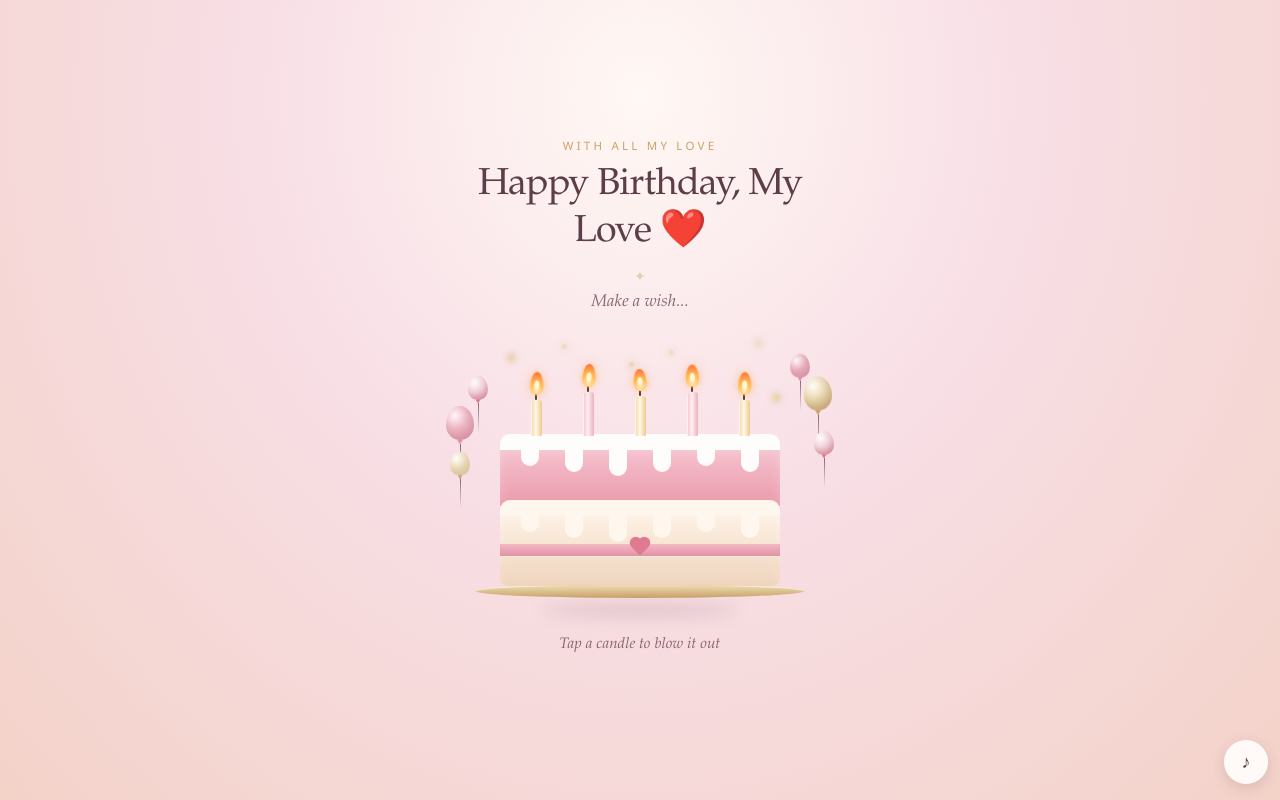
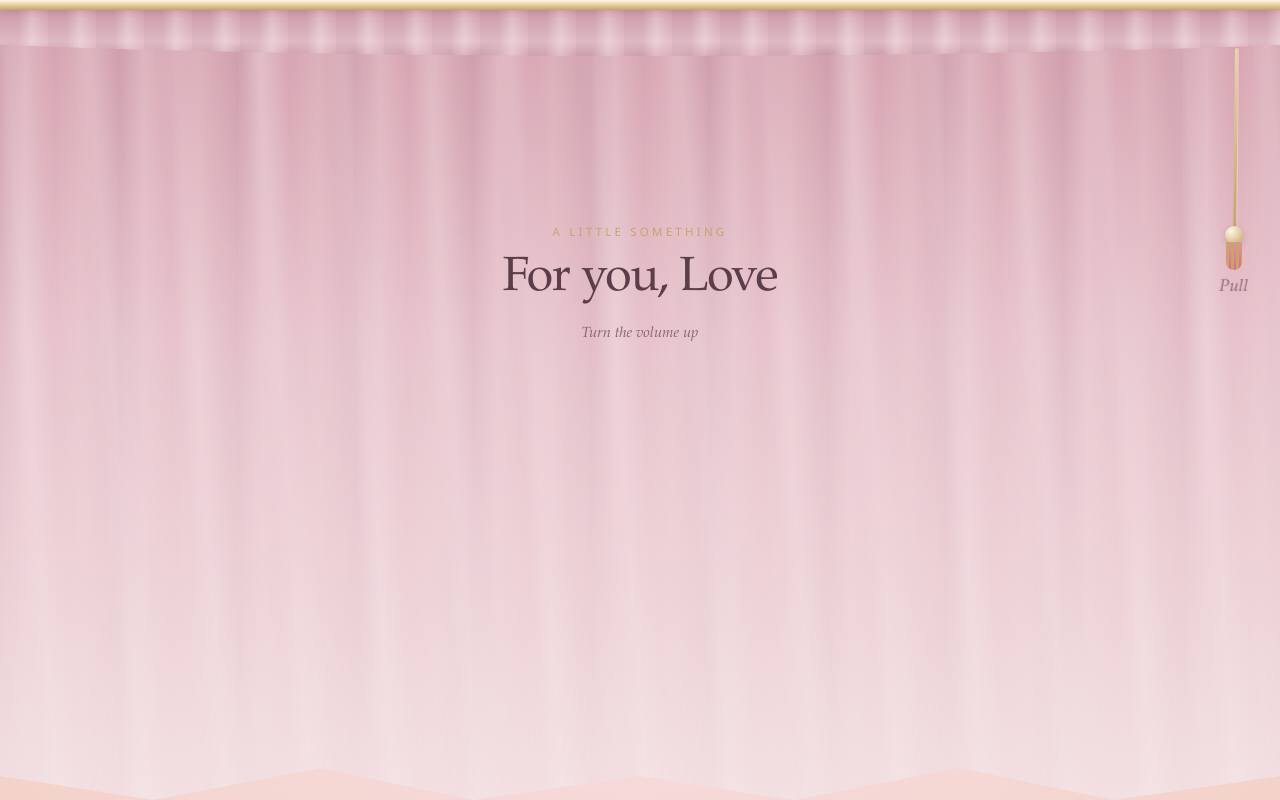
Before and after one commit to ChristoffDev/hbd-cake, a React (Vite) app: page / in a window 1280 px wide. Built offline with nearby package versions, Linux system fonts and the light colour scheme.

Commit message:
added curtain cover

```diff
--- a/src/App.css
+++ b/src/App.css
@@ -26,6 +26,277 @@
 .page.is-letter-open {
   min-height: auto;
   padding-top: max(12px, env(safe-area-inset-top));
+}
+
+.page.is-covered {
+  min-height: 100svh;
+  min-height: 100dvh;
+}
+
+.landing-cover {
+  position: fixed;
+  inset: 0;
+  z-index: 15;
+  overflow: hidden;
+  color: inherit;
+  text-align: center;
+  animation: curtain-drop 0.9s cubic-bezier(0.22, 1, 0.36, 1);
+}
+
+.landing-cover.is-leaving {
+  animation: none;
+  pointer-events: none;
+}
+
+.curtain-rail {
+  position: absolute;
+  top: 0;
+  left: 0;
+  right: 0;
+  z-index: 4;
+  height: 10px;
+  background: linear-gradient(#fff6e4, #e8d5a8 42%, #c9a36a);
+  box-shadow: 0 2px 6px rgba(92, 61, 74, 0.16);
+  transition: opacity 0.35s ease 0.7s;
+}
+
+.landing-cover.is-leaving .curtain-rail {
+  opacity: 0;
+}
+
+.curtain-cloth {
+  position: absolute;
+  inset: 0;
+  z-index: 2;
+  background: linear-gradient(
+    180deg,
+    #d4a0ae 0%,
+    #e8c4cd 42%,
+    #f3e0e2 100%
+  );
+  clip-path: polygon(
+    0% 0%,
+    100% 0%,
+    100% 97%,
+    87% 100%,
+    75% 96%,
+    62% 100%,
+    50% 97%,
+    37% 100%,
+    25% 96%,
+    12% 100%,
+    0% 97%
+  );
+  transition: clip-path 1.1s cubic-bezier(0.45, 0.02, 0.2, 1);
+}
+
+.curtain-cloth::before,
+.curtain-cloth::after {
+  content: '';
+  position: absolute;
+  inset: 0;
+  z-index: 1;
+  pointer-events: none;
+}
+
+.curtain-cloth::before {
+  background: repeating-linear-gradient(
+    90deg,
+    rgba(92, 61, 74, 0.1) 0px,
+    rgba(255, 253, 251, 0.28) 26px,
+    rgba(212, 160, 174, 0.04) 54px,
+    rgba(255, 248, 244, 0.2) 82px,
+    rgba(92, 61, 74, 0.08) 118px
+  );
+  mask-image: linear-gradient(
+    180deg,
+    rgba(0, 0, 0, 0.7) 0%,
+    rgba(0, 0, 0, 0.28) 58%,
+    rgba(0, 0, 0, 0.08) 100%
+  );
+}
+
+.curtain-cloth::after {
+  background: repeating-linear-gradient(
+    86deg,
+    transparent 0 40px,
+    rgba(255, 253, 251, 0.18) 58px,
+    transparent 84px
+  );
+  opacity: 0.65;
+}
+
+.landing-cover.is-leaving .curtain-cloth {
+  clip-path: polygon(
+    0% 0%,
+    100% 0%,
+    100% 4%,
+    87% 8%,
+    75% 3%,
+    62% 8%,
+    50% 4%,
+    37% 8%,
+    25% 3%,
+    12% 8%,
+    0% 4%
+  );
+}
+
+.curtain-valance {
+  position: absolute;
+  top: 8px;
+  left: 0;
+  right: 0;
+  z-index: 3;
+  height: 48px;
+  background:
+    repeating-linear-gradient(
+      90deg,
+      rgba(92, 61, 74, 0.08) 0 18px,
+      rgba(255, 253, 251, 0.2) 32px,
+      rgba(92, 61, 74, 0.04) 48px
+    ),
+    linear-gradient(180deg, #d4a0ae, #e8c4cd 70%, transparent);
+  clip-path: ellipse(78% 100% at 50% 0%);
+}
+
+.landing-cover-copy {
+  position: absolute;
+  top: 28%;
+  left: 50%;
+  z-index: 5;
+  width: min(22rem, calc(100% - 32px));
+  transform: translateX(-50%);
+}
+
+.landing-cover-kicker {
+  margin: 0 0 12px;
+  color: var(--gold);
+  font-size: 0.72rem;
+  letter-spacing: 0.28em;
+  text-transform: uppercase;
+  animation: landing-in 0.6s ease-out 0.55s backwards;
+}
+
+.landing-cover-title {
+  margin: 0;
+  color: var(--text);
+  font-family: var(--serif);
+  font-size: clamp(2rem, 8vw, 3rem);
+  font-weight: 500;
+  line-height: 1.2;
+  letter-spacing: -0.02em;
+  animation: landing-in 0.65s ease-out 0.7s backwards;
+}
+
+.landing-cover-volume {
+  margin: 16px 0 0;
+  color: var(--text-soft);
+  font-family: var(--serif);
+  font-size: 0.92rem;
+  font-style: italic;
+  animation: landing-in 0.6s ease-out 0.85s backwards;
+}
+
+.curtain-rope {
+  position: absolute;
+  top: 48px;
+  right: max(12px, env(safe-area-inset-right));
+  left: auto;
+  z-index: 6;
+  display: flex;
+  flex-direction: column;
+  align-items: center;
+  width: 64px;
+  margin: 0;
+  padding: 0 0 8px;
+  border: none;
+  background: transparent;
+  color: inherit;
+  font: inherit;
+  cursor: pointer;
+  transform-origin: top center;
+  touch-action: manipulation;
+  -webkit-tap-highlight-color: transparent;
+  appearance: none;
+  animation: rope-sway 2.6s ease-in-out 1s infinite both;
+}
+
+.curtain-rope:focus-visible {
+  outline: none;
+}
+
+.curtain-rope:focus-visible .rope-tassel {
+  outline: 2px solid var(--gold);
+  outline-offset: 6px;
+  border-radius: 12px;
+}
+
+.rope-line {
+  width: 3px;
+  height: min(28vh, 180px);
+  background: linear-gradient(#e8d5a8, #c9a36a);
+  border-radius: 99px;
+  box-shadow: 1px 0 0 rgba(255, 253, 251, 0.35);
+}
+
+.rope-tassel {
+  display: flex;
+  flex-direction: column;
+  align-items: center;
+  margin-top: -2px;
+}
+
+.tassel-head {
+  width: 18px;
+  height: 18px;
+  background: radial-gradient(circle at 32% 28%, #fff6e4, #c9a36a);
+  border-radius: 50%;
+  box-shadow: 0 2px 6px rgba(92, 61, 74, 0.2);
+}
+
+.tassel-fringe {
+  width: 16px;
+  height: 28px;
+  margin-top: -2px;
+  background:
+    repeating-linear-gradient(
+      90deg,
+      #c9a36a 0 3px,
+      transparent 3px 5px
+    ),
+    linear-gradient(#e392a6, #d86b86);
+  border-radius: 0 0 8px 8px;
+}
+
+.rope-label {
+  margin-top: 8px;
+  color: var(--text-soft);
+  font-family: var(--serif);
+  font-size: 1.05rem;
+  font-style: italic;
+  animation: cover-hint-pulse 2.2s ease-in-out infinite;
+}
+
+.landing-stage {
+  display: flex;
+  flex-direction: column;
+  align-items: center;
+  width: 100%;
+}
+
+.landing-stage .birthday-header {
+  animation: landing-in 0.65s ease-out backwards;
+}
+
+.landing-stage .cake-stage {
+  animation: cake-rise 0.85s cubic-bezier(0.22, 1, 0.36, 1) 0.15s backwards;
+}
+
+.landing-stage .blow-hint {
+  animation:
+    landing-in 0.65s ease-out 0.4s backwards,
+    hint-glow 2s ease-in-out 1.05s infinite;
 }
 
 /* Header copy */
@@ -314,10 +585,13 @@
   margin: 20px 0 0;
   max-width: 20rem;
   padding: 0 8px;
-  color: var(--text-soft);
+  color: var(--pink-deep);
   font-family: var(--serif);
-  font-size: 0.95rem;
+  font-size: 1.02rem;
   font-style: italic;
+  text-shadow:
+    0 0 8px rgba(240, 183, 196, 0.9),
+    0 0 18px rgba(243, 210, 216, 0.7);
 }
 
 /* Button + letter sit in the same slot so they can crossfade */
@@ -1035,6 +1309,77 @@
   }
 }
 
+@keyframes curtain-drop {
+  from {
+    transform: translateY(-100%);
+  }
+  to {
+    transform: translateY(0);
+  }
+}
+
+@keyframes rope-sway {
+  0%,
+  100% {
+    transform: rotate(-3deg);
+  }
+  50% {
+    transform: rotate(3deg);
+  }
+}
+
+@keyframes landing-in {
+  from {
+    opacity: 0;
+    transform: translateY(10px);
+  }
+  to {
+    opacity: 1;
+    transform: translateY(0);
+  }
+}
+
+@keyframes cake-rise {
+  0% {
+    opacity: 0;
+    transform: translateY(16px) scale(0.96);
+  }
+  62% {
+    opacity: 1;
+    transform: translateY(-5px) scale(1.025);
+  }
+  100% {
+    opacity: 1;
+    transform: translateY(0) scale(1);
+  }
+}
+
+@keyframes hint-glow {
+  0%,
+  100% {
+    color: var(--pink-deep);
+    text-shadow:
+      0 0 6px rgba(240, 183, 196, 0.65),
+      0 0 14px rgba(243, 210, 216, 0.4);
+  }
+  50% {
+    color: #d86b86;
+    text-shadow:
+      0 0 10px rgba(240, 183, 196, 1),
+      0 0 22px rgba(224, 122, 144, 0.7);
+  }
+}
+
+@keyframes cover-hint-pulse {
+  0%,
+  100% {
+    opacity: 0.55;
+  }
+  50% {
+    opacity: 1;
+  }
+}
+
 @keyframes balloon-bob {
   0%,
   100% {
--- a/src/App.jsx
+++ b/src/App.jsx
@@ -5,6 +5,7 @@ import Celebration from './components/Celebration'
 import SurpriseButton from './components/SurpriseButton'
 import BirthdayMessage from './components/BirthdayMessage'
 import MusicToggle from './components/MusicToggle'
+import LandingCover from './components/LandingCover'
 import { birthdayConfig } from './config'
 import './App.css'
 
@@ -19,6 +20,7 @@ const startingCandles = [
 
 const BLOW_MS = 300 // flame shrink before it goes out
 const CLIMAX_MS = 800 // pause after the last candle, before "Wish granted"
+const COVER_FADE_MS = 1100
 
 function prefersReducedMotion() {
   return window.matchMedia('(prefers-reduced-motion: reduce)').matches
@@ -26,12 +28,15 @@ function prefersReducedMotion() {
 
 function App() {
   const [candles, setCandles] = useState(startingCandles)
+  const [hasStarted, setHasStarted] = useState(false)
+  const [coverGone, setCoverGone] = useState(false)
   const [isLetterOpen, setIsLetterOpen] = useState(false)
   const [isWishGranted, setIsWishGranted] = useState(false)
   const [isPlaying, setIsPlaying] = useState(false)
   const timersRef = useRef([])
   const audioRef = useRef(null)
   const userPausedRef = useRef(false)
+  const hasStartedRef = useRef(false)
 
   function motionDelay(ms) {
     return prefersReducedMotion() ? 0 : ms
@@ -92,6 +97,22 @@ function App() {
     timersRef.current.push(timer)
   }
 
+  function startFromCover() {
+    if (hasStartedRef.current) {
+      return
+    }
+
+    hasStartedRef.current = true
+    playMusic()
+    setHasStarted(true)
+
+    const timer = window.setTimeout(() => {
+      setCoverGone(true)
+    }, motionDelay(COVER_FADE_MS))
+
+    timersRef.current.push(timer)
+  }
+
   function openLetter() {
     playMusic()
     setIsLetterOpen(true)
@@ -120,45 +141,6 @@ function App() {
     }
   }, [])
 
-  useEffect(() => {
-    const audio = audioRef.current
-    if (!audio) {
-      return undefined
-    }
-
-    let cancelled = false
-    audio.volume = 0.42
-
-    function unlock() {
-      if (!cancelled) {
-        playMusic()
-      }
-      window.removeEventListener('pointerdown', unlock)
-      window.removeEventListener('keydown', unlock)
-    }
-
-    audio.play().then(
-      () => {
-        if (!cancelled) {
-          setIsPlaying(true)
-        }
-      },
-      () => {
-        if (cancelled) {
-          return
-        }
-        window.addEventListener('pointerdown', unlock)
-        window.addEventListener('keydown', unlock)
-      }
-    )
-
-    return () => {
-      cancelled = true
-      window.removeEventListener('pointerdown', unlock)
-      window.removeEventListener('keydown', unlock)
-    }
-  }, [])
-
   const hint =
     remaining === candles.length
       ? birthdayConfig.blowHint
@@ -166,6 +148,7 @@ function App() {
 
   const pageClass = [
     'page',
+    hasStarted ? 'is-started' : 'is-covered',
     isClimax ? 'is-climax' : '',
     isWishGranted ? 'is-celebrating' : '',
     isLetterOpen ? 'is-letter-open' : '',
@@ -178,8 +161,18 @@ function App() {
       <MusicToggle
         audioRef={audioRef}
         isPlaying={isPlaying}
+        isVisible={hasStarted}
         onToggle={toggleMusic}
       />
+      {!coverGone && (
+        <LandingCover
+          cover={birthdayConfig.cover}
+          isLeaving={hasStarted}
+          onStart={startFromCover}
+        />
+      )}
+      {hasStarted && (
+        <div className="landing-stage">
           {isWishGranted && <Celebration />}
           <BirthdayHeader
             kicker={birthdayConfig.kicker}
@@ -212,6 +205,8 @@ function App() {
               />
             </div>
           )}
+        </div>
+      )}
     </main>
   )
 }
--- /dev/null
+++ b/src/components/LandingCover.jsx
@@ -0,0 +1,38 @@
+// Curtain in front of the cake. Pull the rope to raise it and start the song.
+function LandingCover({ cover, isLeaving, onStart }) {
+  return (
+    <div
+      className={`landing-cover ${isLeaving ? 'is-leaving' : ''}`}
+      aria-hidden={isLeaving}
+    >
+      <span className="curtain-rail" aria-hidden="true" />
+      <div className="curtain-cloth">
+        <span className="curtain-valance" aria-hidden="true" />
+
+        <div className="landing-cover-copy">
+          <p className="landing-cover-kicker">{cover.kicker}</p>
+          <h1 className="landing-cover-title">{cover.title}</h1>
+          <p className="landing-cover-volume">{cover.volumeTip}</p>
+        </div>
+
+        <button
+          type="button"
+          className="curtain-rope"
+          onClick={onStart}
+          disabled={isLeaving}
+          tabIndex={isLeaving ? -1 : 0}
+          aria-label="Pull the curtain to open"
+        >
+          <span className="rope-line" aria-hidden="true" />
+          <span className="rope-tassel" aria-hidden="true">
+            <span className="tassel-head" />
+            <span className="tassel-fringe" />
+          </span>
+          <span className="rope-label">{cover.hint}</span>
+        </button>
+      </div>
+    </div>
+  )
+}
+
+export default LandingCover
--- a/src/config.js
+++ b/src/config.js
@@ -1,6 +1,14 @@
 // All of the copy lives here so you can edit the site without touching React.
 
 export const birthdayConfig = {
+  // First screen, before she opens the cake
+  cover: {
+    kicker: 'a little something',
+    title: 'For you, Love',
+    hint: 'Pull',
+    volumeTip: 'Turn the volume up',
+  },
+
   // Header before the candles are out
   kicker: 'with all my love',
   title: 'Happy Birthday, My Love ❤️',
@@ -14,7 +22,7 @@ export const birthdayConfig = {
   wishGrantedNote: 'I hope it was a sweet one.',
   surpriseButton: 'Open My Letter 💌',
 
-  // Starts on load (or the first tap if the browser blocks autoplay). File is in public/music/
+  // Starts when she opens the cover. File is in public/music/
   song: '/music/libu-libong-buwan.mp3',
 
   // Shown after she opens the letter. Photo files go in /public.
```
Also changed, not shown: src/components/MusicToggle.jsx (+4 -3 lines), src/index.css (+26 -0 lines), 1 other file (tests, documents, lock files or other folders). Lines whose indentation alone changed are shown as unchanged.
